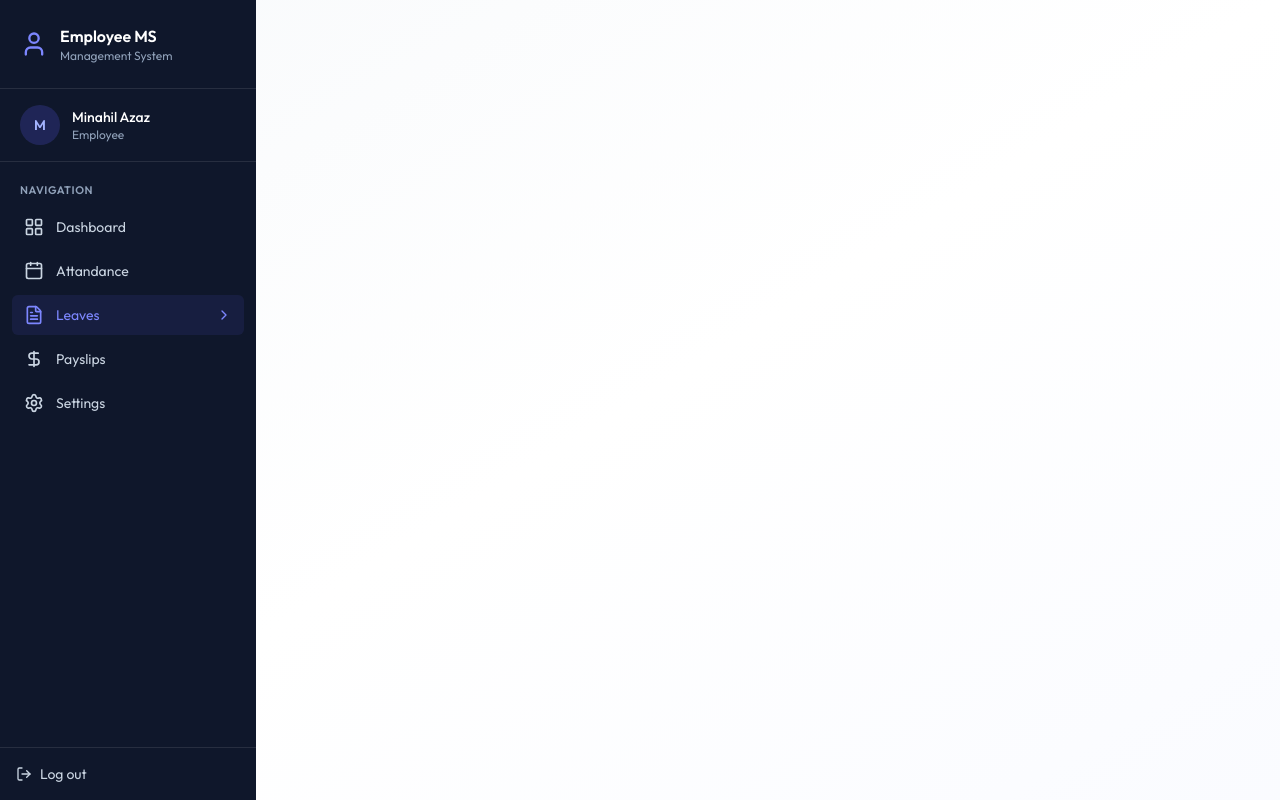
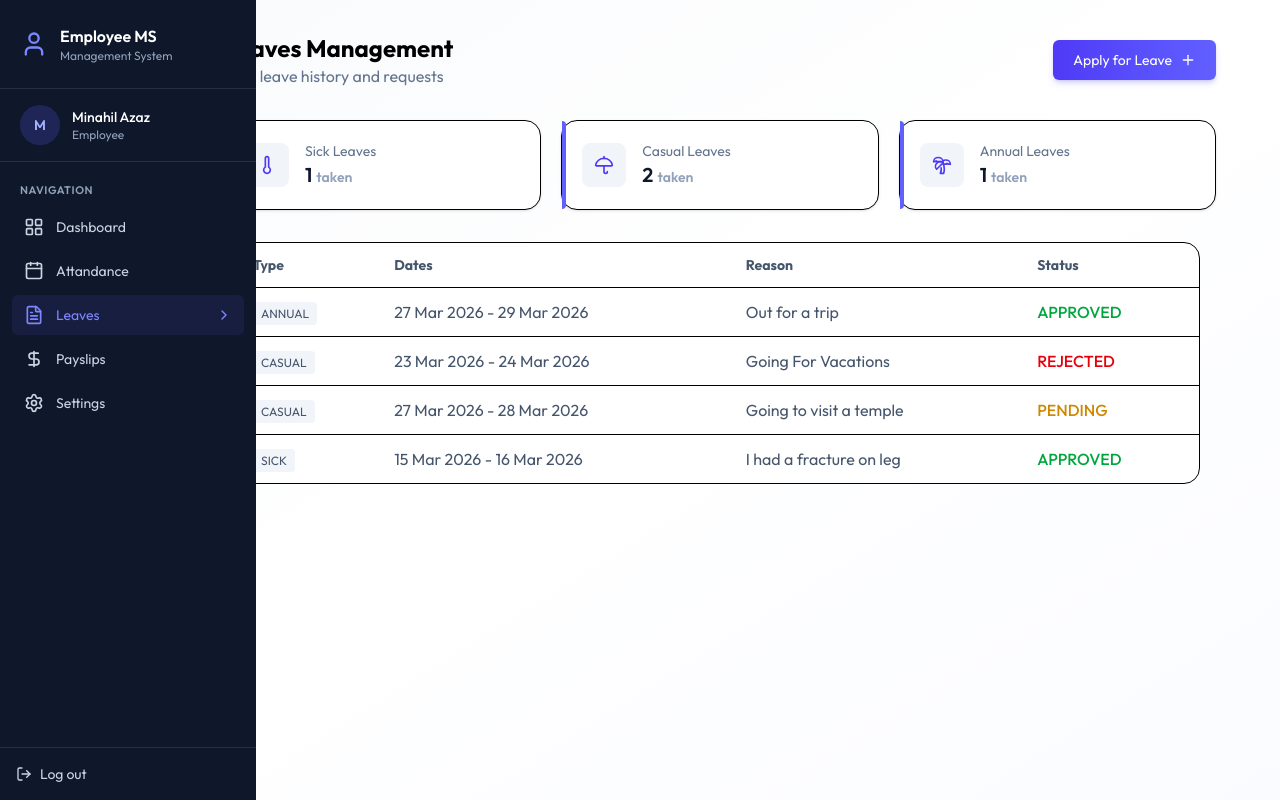
Before and after one commit to minahil-azaz/Employee-Management-System, a React (Vite) app in the folder client/: page /leaves in a window 1280 px wide. Built offline with nearby package versions, Linux system fonts and the light colour scheme.

Commit message:
leave history page is done

```diff
--- /dev/null
+++ b/client/src/components/leaves/leavesHistory.jsx
@@ -0,0 +1,162 @@
+import React, { useState } from "react"
+import { format } from "date-fns"
+import { Loader2Icon, CheckIcon, XIcon } from "lucide-react"
+
+const LeavesHistory = ({ leaves = [], isAdmin = false, onUpdate }) => {
+  const [processing, setProcessing] = useState(null)
+
+  const handleStatusUpdate = async (leaveId, newStatus) => {
+    setProcessing(leaveId)
+
+    try {
+      await onUpdate?.(leaveId, newStatus)
+    } catch (error) {
+      console.error("Update failed:", error)
+    }
+
+    setProcessing(null)
+  }
+
+  return (
+    <div className="mx-4 overflow-hidden bg-white border rounded-2xl">
+
+      <div className="overflow-x-auto">
+        <table className="w-full">
+
+          {/* HEADER */}
+          <thead className="text-sm text-left text-slate-600">
+            <tr>
+              {isAdmin && <th className="p-3">Employee</th>}
+              <th className="p-3">Type</th>
+              <th className="p-3">Dates</th>
+              <th className="p-3">Reason</th>
+              <th className="p-3">Status</th>
+              {isAdmin && <th className="p-3 text-center">Actions</th>}
+            </tr>
+          </thead>
+
+          {/* BODY */}
+          <tbody>
+            {leaves.length === 0 ? (
+              <tr>
+                <td
+                  colSpan={isAdmin ? 6 : 4}
+                  className="p-10 text-center text-slate-500"
+                >
+                  No Application found
+                </td>
+              </tr>
+            ) : (
+              leaves.map((leave) => {
+                const emp = Array.isArray(leave.employee)
+                  ? leave.employee[0]
+                  : leave.employee
+
+                return (
+                  <tr
+                    key={leave._id || leave.id}
+                    className="border-t"
+                  >
+                    {/* Employee */}
+                    {isAdmin && (
+                      <td className="p-3 text-slate-900">
+                        {emp
+                          ? `${emp.firstName} ${emp.lastName}`
+                          : "—"}
+                      </td>
+                    )}
+
+                    {/* Type */}
+                    <td className="p-3">
+                      <span className="px-2 py-1 text-xs rounded bg-slate-100 text-slate-600">
+                        {leave.type}
+                      </span>
+                    </td>
+
+                    {/* Dates */}
+                    <td className="p-3 text-slate-600">
+                      {format(new Date(leave.startDate), "dd MMM yyyy")} -{" "}
+                      {format(new Date(leave.endDate), "dd MMM yyyy")}
+                    </td>
+
+                    {/* Reason */}
+                    <td className="p-3 text-slate-600">
+                      {leave.reason}
+                    </td>
+
+                    {/* Status */}
+                    <td className="p-3">
+                      <span
+                        className={`font-medium ${
+                          leave.status === "APPROVED"
+                            ? "text-green-600"
+                            : leave.status === "REJECTED"
+                            ? "text-red-600"
+                            : leave.status === "PENDING"
+                            ? "text-yellow-600"
+                            : "text-slate-500"
+                        }`}
+                      >
+                        {leave.status}
+                      </span>
+                    </td>
+
+                    {/* Actions */}
+                    {isAdmin && (
+                      <td className="p-3">
+                        {leave.status === "PENDING" && (
+                          <div className="flex justify-center gap-2">
+
+                            {/* APPROVE */}
+                            <button
+                              onClick={() =>
+                                handleStatusUpdate(
+                                  leave._id || leave.id,
+                                  "APPROVED"
+                                )
+                              }
+                              disabled={!!processing}
+                              className="p-2 text-green-600 rounded bg-green-50 hover:bg-green-100"
+                            >
+                              {processing === (leave._id || leave.id) ? (
+                                <Loader2Icon className="w-4 h-4 animate-spin" />
+                              ) : (
+                                <CheckIcon className="w-4 h-4" />
+                              )}
+                            </button>
+
+                            {/* REJECT */}
+                            <button
+                              onClick={() =>
+                                handleStatusUpdate(
+                                  leave._id || leave.id,
+                                  "REJECTED"
+                                )
+                              }
+                              disabled={!!processing}
+                              className="p-2 text-red-600 rounded bg-red-50 hover:bg-red-100"
+                            >
+                              {processing === (leave._id || leave.id) ? (
+                                <Loader2Icon className="w-4 h-4 animate-spin" />
+                              ) : (
+                                <XIcon className="w-4 h-4" />
+                              )}
+                            </button>
+
+                          </div>
+                        )}
+                      </td>
+                    )}
+                  </tr>
+                )
+              })
+            )}
+          </tbody>
+
+        </table>
+      </div>
+    </div>
+  )
+}
+
+export default LeavesHistory
--- a/client/src/pages/Leaves.jsx
+++ b/client/src/pages/Leaves.jsx
@@ -1,8 +1,120 @@
-import React from 'react'
+import React, { useState, useEffect, useCallback } from 'react'
+import { dummyLeaveData } from "../data/assets"
+import { PalmtreeIcon, Plus, ThermometerIcon, UmbrellaIcon } from 'lucide-react'
+import Loading from "../components/Loading"
+import LeavesHistory from "../components/leaves/leavesHistory" // ✅ correct path
 
 const Leaves = () => {
+  const [leave, setLeave] = useState([])
+  const [loading, setLoading] = useState(true)
+  const [isDelete, setIsDelete] = useState(false)
+  const [showModal, setShowModal] = useState(false)
+
+  const isAdmin = false
+
+  // ✅ FETCH DATA
+  const fetchLeaves = useCallback(() => {
+    setLeave(dummyLeaveData)
+
+    setTimeout(() => {
+      setLoading(false)
+    }, 500)
+  }, [])
+
+  useEffect(() => {
+    fetchLeaves()
+  }, [fetchLeaves])
+
+  // ✅ LOADING STATE
+  if (loading) {
+    return <Loading />
+  }
+
+  // ✅ FILTER USING "type"
+  const sickLeaves = leave.filter((l) => l.type === "SICK")
+  const casualLeaves = leave.filter((l) => l.type === "CASUAL")
+  const annualLeaves = leave.filter((l) => l.type === "ANNUAL")
+
+  const leaveStats = [
+    {
+      label: "Sick Leaves",
+      value: sickLeaves.length,
+      icon: ThermometerIcon,
+    },
+    {
+      label: "Casual Leaves",
+      value: casualLeaves.length,
+      icon: UmbrellaIcon,
+    },
+    {
+      label: "Annual Leaves",
+      value: annualLeaves.length,
+      icon: PalmtreeIcon,
+    },
+  ]
+
   return (
-    <div>leaves</div>
+    <div className="mx-8 animate-fade-in">
+
+      {/* HEADER */}
+      <div className="flex flex-col items-start justify-between gap-4 mb-8 sm:flex-row sm:items-center">
+        <div>
+          <h1 className="text-2xl font-bold">Leaves Management</h1>
+          <p className="text-slate-500">
+            {isAdmin
+              ? "View and manage leave applications"
+              : "Your leave history and requests"}
+          </p>
+        </div>
+
+        {!isAdmin && !isDelete && (
+          <button
+            onClick={() => setShowModal(true)}
+            className="flex items-center justify-center w-full gap-2 btn-primary sm:w-auto"
+          >
+            Apply for Leave
+            <Plus className="w-4 h-4" />
+          </button>
+        )}
+      </div>
+
+      {/* STATS */}
+      {!isAdmin && (
+        <div className="grid grid-cols-1 gap-4 mb-8 sm:grid-cols-3 sm:gap-5">
+          {leaveStats.map((s) => (
+            <div
+              key={s.label}
+              className="relative flex items-center gap-4 p-5 bg-white border shadow-sm rounded-2xl hover:shadow-md"
+            >
+              {/* LEFT BORDER */}
+              <div className="absolute top-0 left-0 w-1 h-full bg-indigo-500 rounded-r-full" />
+
+              {/* ICON */}
+              <div className="p-3 rounded-lg bg-slate-100">
+                <s.icon className="w-5 h-5 text-indigo-600" />
+              </div>
+
+              {/* TEXT */}
+              <div>
+                <p className="text-sm text-slate-500">{s.label}</p>
+                <p className="text-xl font-semibold text-slate-900">
+                  {s.value}
+                  <span className="ml-1 text-sm text-slate-400">taken</span>
+                </p>
+              </div>
+            </div>
+          ))}
+        </div>
+      )}
+
+      {/* HISTORY TABLE */}
+      <LeavesHistory
+        leaves={leave}
+        isAdmin={isAdmin}
+        onUpdate={fetchLeaves}   // ✅ FIXED prop name
+      />
+
+    </div>
   )
 }
 
```
Also changed, not shown: client/src/components/leaves/applyLeaveModel.jsx (added).
